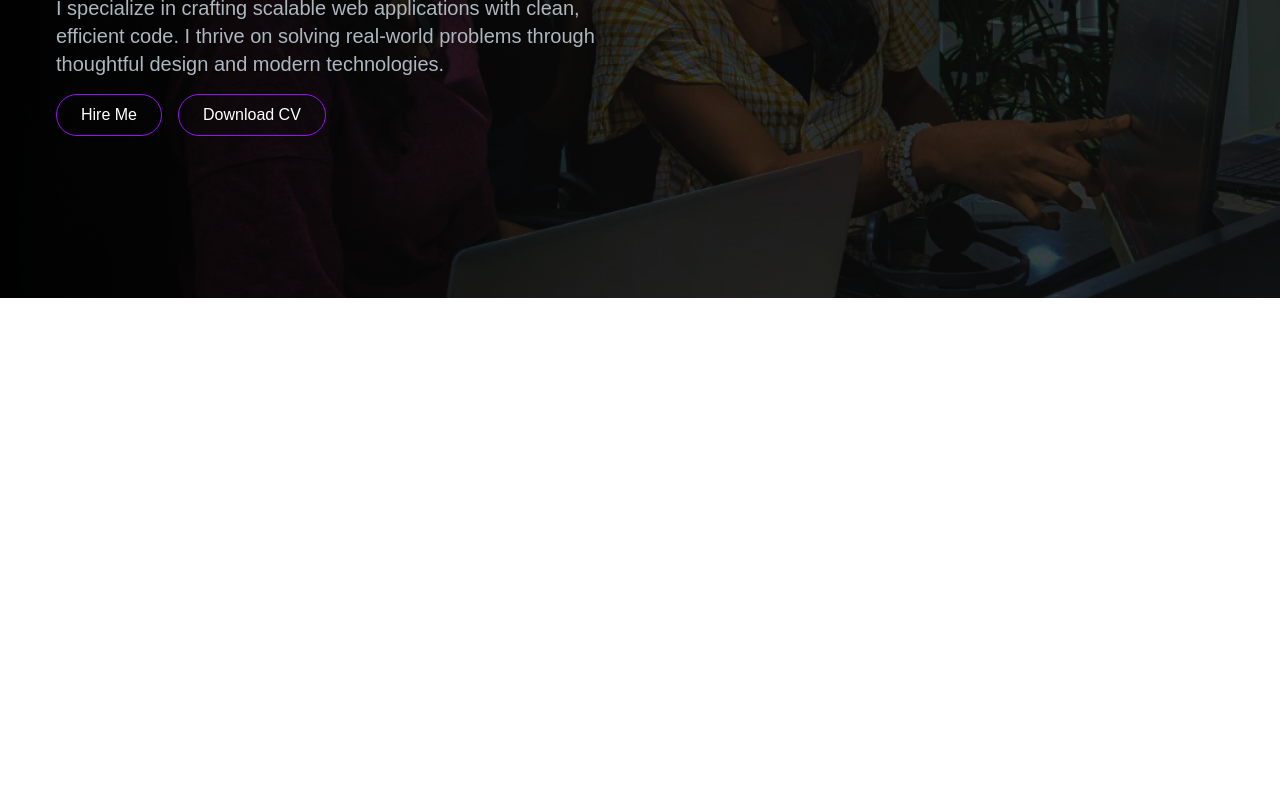
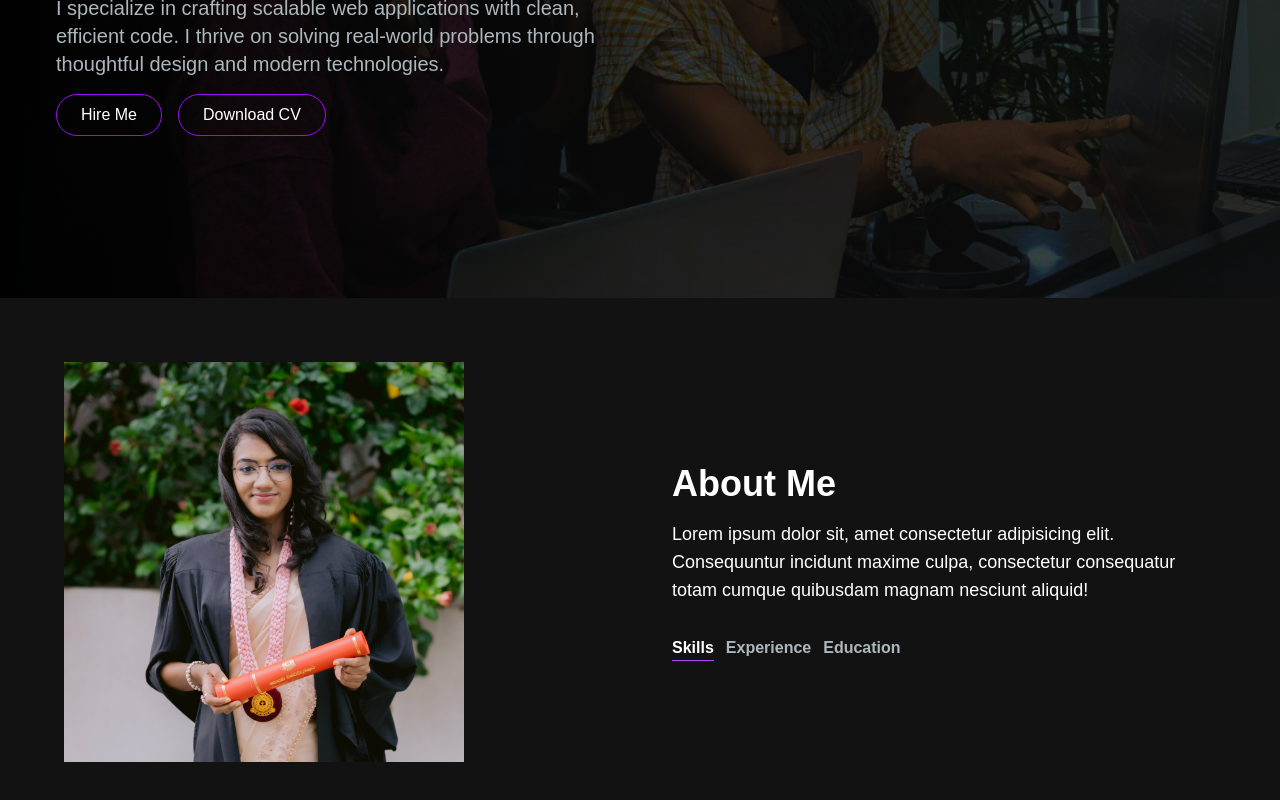
Before and after one commit to RandimaD25/portfolio-website, a Next.js app in the folder portfolio-website/: page / in a window 1280 px wide. Shown: the part 502-1302 px from the top of the page. Before the commit the page ends 800 px from the top, so only its background shows below. Built offline with nearby package versions, Linux system fonts and the light colour scheme.

Commit message:
feat: implement the tab view in about me section

```diff
--- /dev/null
+++ b/portfolio-website/src/app/components/AboutSection.jsx
@@ -0,0 +1,61 @@
+"use client";
+
+import React, { useState, useTransition } from "react";
+import Image from "next/image";
+import TabButton from "./TabButton";
+
+const AboutSection = () => {
+  const [tab, setTab] = useState("skills");
+  const [isPending, startTransition] = useTransition();
+
+  const handleTabChange = (id) => {
+    startTransition(() => {
+      setTab(id);
+    });
+  };
+  return (
+    <section className="text-white">
+      <div className="md:grid md:grid-cols-2 gap-8 items-center py-8 px-4 xl:gap-16 sm:py-16 xl:px-16">
+        <Image
+          src="/about-image.jpg"
+          width={400}
+          height={400}
+          alt="about-image"
+        />
+        <div>
+          <h2 className="text-4xl font-bold text-white mb-4">About Me</h2>
+          <p className="text-base lg:text-lg">
+            Lorem ipsum dolor sit, amet consectetur adipisicing elit.
+            Consequuntur incidunt maxime culpa, consectetur consequatur totam
+            cumque quibusdam magnam nesciunt aliquid!
+          </p>
+
+          <div className="flex flex-row mt-8">
+            <TabButton
+              selectTab={() => handleTabChange("skills")}
+              active={tab === "skills"}
+            >
+              Skills
+            </TabButton>
+
+            <TabButton
+              selectTab={() => handleTabChange("experience")}
+              active={tab === "experience"}
+            >
+              Experience
+            </TabButton>
+
+            <TabButton
+              selectTab={() => handleTabChange("education")}
+              active={tab === "education"}
+            >
+              Education
+            </TabButton>
+          </div>
+        </div>
+      </div>
+    </section>
+  );
+};
+
+export default AboutSection;
--- /dev/null
+++ b/portfolio-website/src/app/components/TabButton.jsx
@@ -0,0 +1,18 @@
+import React from "react";
+
+const TabButton = ({ active, selectTab, children }) => {
+  const buttonClasses = active
+    ? "text-white border-b border-purple-500"
+    : "text-[#ADB7BE]";
+  return (
+    <button onClick={selectTab}>
+      <p
+        className={`mr-3 font-semibold hover:text-white cursor-pointer ${buttonClasses}`}
+      >
+        {children}
+      </p>
+    </button>
+  );
+};
+
+export default TabButton;
--- a/portfolio-website/src/app/page.js
+++ b/portfolio-website/src/app/page.js
@@ -1,6 +1,7 @@
 import Image from "next/image";
 import HeroSection from "./components/HeroSection";
 import Navbar from "./components/Navbar";
+import AboutSection from "./components/AboutSection";
 
 export default function Home() {
   return (
@@ -8,6 +9,7 @@
       <Navbar />
       <div className="">
         <HeroSection />
+        <AboutSection />
       </div>
     </main>
   );
```
Also changed, not shown: portfolio-website/public/about-image.jpg (added).
